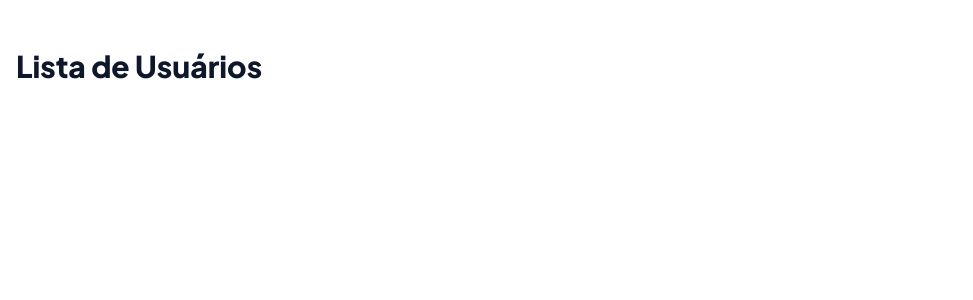
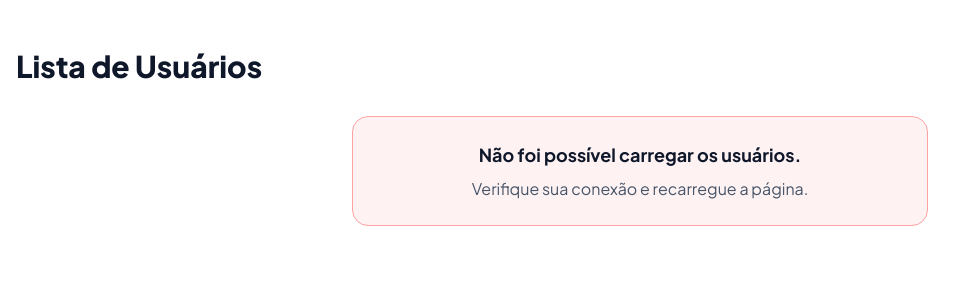
Before and after one commit to mancijo/desafio-react-junior, a React (Vite) app: page / in a window 1280 px wide. Shown: the top 300 px of the page, without its empty margins (0-973 px from the left). Built offline with nearby package versions, Linux system fonts and the light colour scheme; no server answers.

Commit message:
feat: exibe mensagem de erro quando a API falha (US03)
Co-Authored-By: Claude Opus 5.5 <noreply@anthropic.com>

```diff
--- a/src/App.tsx
+++ b/src/App.tsx
@@ -1,3 +1,4 @@
+import { ErrorMessage } from './components/ErrorMessage'
 import { LoadingSpinner } from './components/LoadingSpinner'
 import { UserList } from './components/UserList'
 import { useUsers } from './hooks/useUsers'
@@ -11,6 +12,7 @@ function App() {
         <h1 className="text-3xl font-extrabold text-heading dark:text-white">Lista de Usuários</h1>
         <div className="mt-8">
           {status === 'loading' && <LoadingSpinner />}
+          {status === 'error' && <ErrorMessage />}
           {status === 'success' && <UserList users={users} onSelect={() => {}} />}
         </div>
       </main>
--- /dev/null
+++ b/src/components/ErrorMessage.tsx
@@ -0,0 +1,16 @@
+/** Aviso de falha ao carregar os usuários, anunciado a leitores de tela. */
+export function ErrorMessage() {
+  return (
+    <div
+      role="alert"
+      className="mx-auto max-w-xl rounded-card border border-red-300 bg-red-50 p-6 text-center dark:border-red-400/40 dark:bg-red-500/10"
+    >
+      <p className="text-lg font-bold text-heading dark:text-white">
+        Não foi possível carregar os usuários.
+      </p>
+      <p className="mt-2 text-body dark:text-white/72">
+        Verifique sua conexão e recarregue a página.
+      </p>
+    </div>
+  )
+}
```
